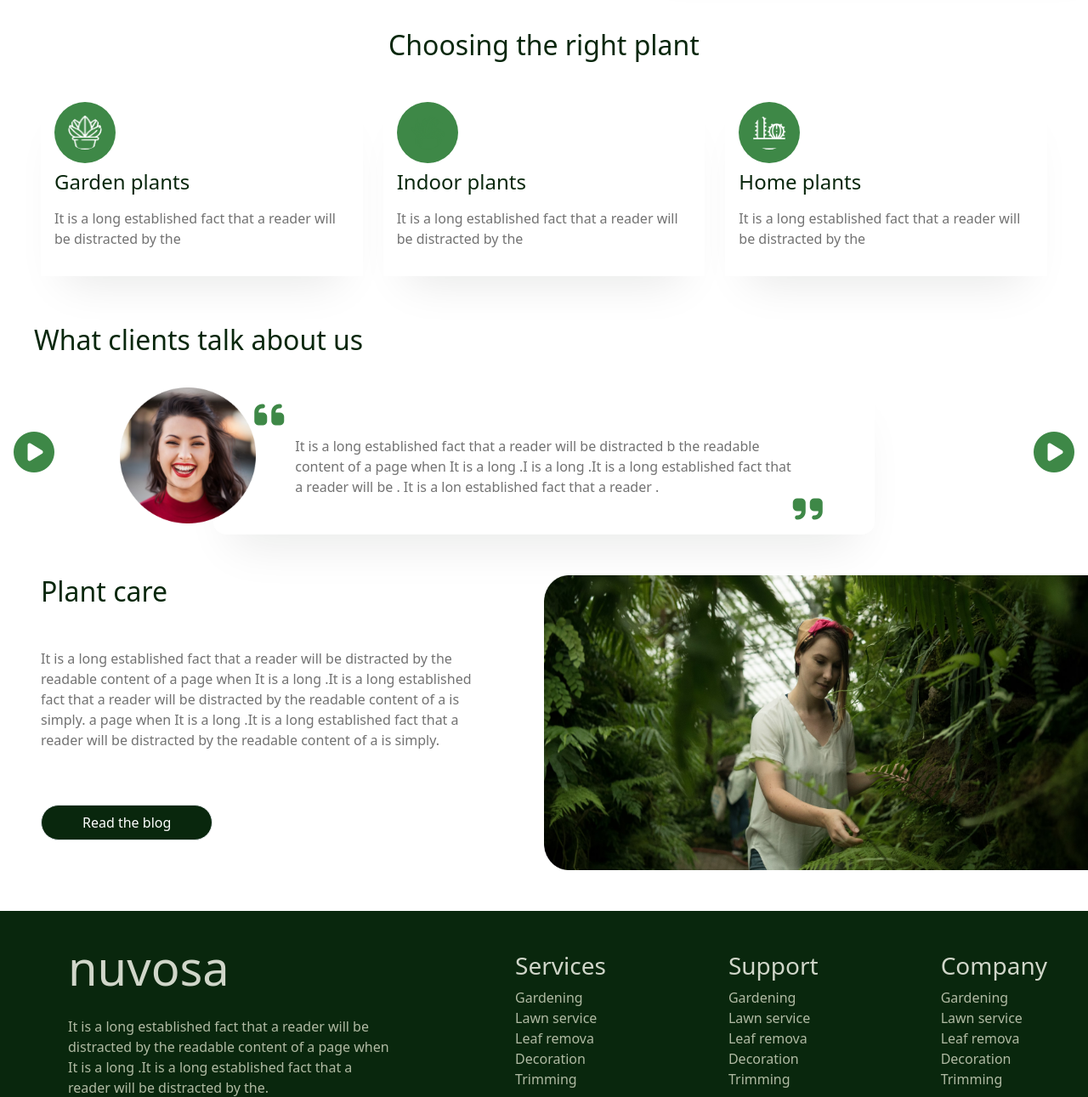
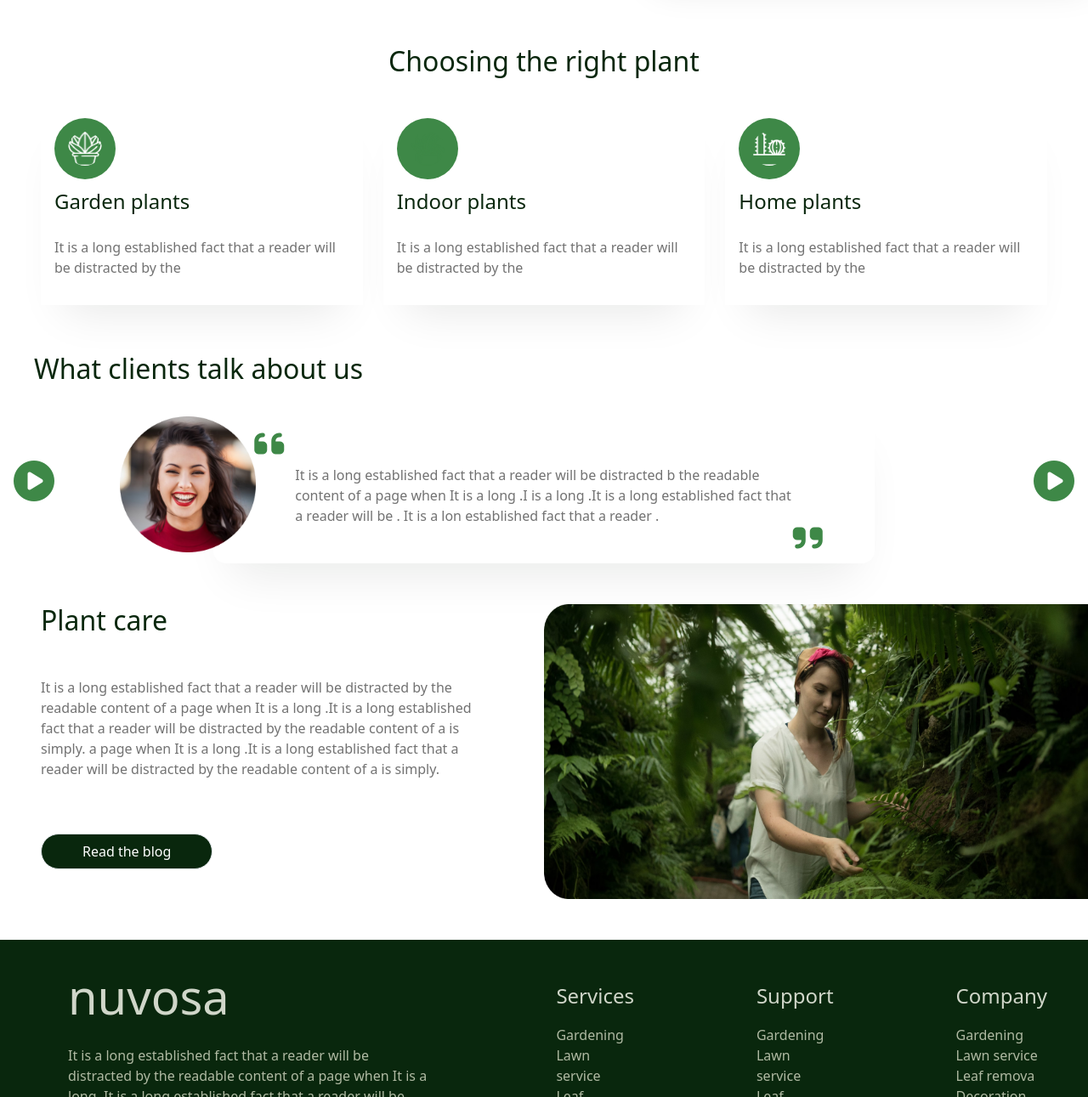
Before and after one commit to rohit-itobuz/seo-plant-page, a plain HTML site: page index.html in a window 1280 px wide. Shown: the part 2727-4018 px from the top of the page at 85% size. Drawn offline with Linux system fonts and the light colour scheme.

Commit message:
modified

```diff
--- a/index.html
+++ b/index.html
@@ -168,7 +168,7 @@
         <img class="position-absolute top-50 start-0 translate-middle" src="/image/watering-can1.png"
           alt="watering-can1" />
         <div class="advantage-text p-2 px-5">
-          <h6 class="g09270D p-1">Easy order</h6>
+          <p class="g09270D p-1 fs-5">Easy order</p>
           <p class="g727272">
             It is a long established<br />
             fact that a reader will be.
@@ -179,7 +179,7 @@
         <img class="position-absolute top-50 start-0 translate-middle" src="/image/watering-can2.png"
           alt="watering-can2" />
         <div class="advantage-text p-2 px-5">
-          <h6 class="g09270D p-1">Fast delivery</h6>
+          <p class="g09270D p-1 fs-5">Fast delivery</p>
           <p class="g727272">
             It is a long established<br />
             fact that a reader will be.
@@ -190,7 +190,7 @@
         <img class="position-absolute top-50 start-0 translate-middle" src="/image/watering-can3.png"
           alt="watering-can3" />
         <div class="advantage-text p-2 px-5">
-          <h6 class="g09270D p-1">Easy order</h6>
+          <p class="g09270D p-1 fs-5">Easy order</p>
           <p class="g727272">
             It is a long established<br />
             fact that a reader will be.
@@ -238,7 +238,7 @@
     <div class="d-flex flex-column gap-4 flex-md-row mt-4 justify-content-center justify-content-xl-evenly">
       <div class="choosing p-3 d-flex flex-column gap-2">
         <img class="p-3" src="/image/garden.png" alt="garden-plants" />
-        <h4 class="choose-header g09270D">Garden plants</h4>
+        <p class="choose-header g09270D fs-4">Garden plants</p>
         <p class="g727272">
           It is a long established fact that a reader will be distracted by
           the
@@ -246,7 +246,7 @@
       </div>
       <div class="choosing p-3 d-flex flex-column gap-2">
         <img class="p-3" src="/image/indoor.png" alt="indoor-plants" />
-        <h4 class="choose-header g09270D">Indoor plants</h4>
+        <p class="choose-header g09270D fs-4">Indoor plants</p>
         <p class="g727272">
           It is a long established fact that a reader will be distracted by
           the
@@ -254,7 +254,7 @@
       </div>
       <div class="choosing p-3 d-flex flex-column gap-2">
         <img class="p-3" src="/image/home.png" alt="home-plants" />
-        <h4 class="choose-header g09270D">Home plants</h4>
+        <p class="choose-header g09270D fs-4">Home plants</p>
         <p class="g727272">
           It is a long established fact that a reader will be distracted by
           the
@@ -365,7 +365,7 @@
       </div>
 
       <div class="d-flex flex-column p-3 mt-md-4 p-lg-4 px-xl-5">
-        <h3 class="gD0D6C9">Services</h3>
+        <p class="gD0D6C9 fs-4">Services</p>
         <a class="gB0BAA3 link-underline link-underline-opacity-0" href="#">Gardening</a>
         <a class="gB0BAA3 link-underline link-underline-opacity-0" href="#">Lawn service</a>
         <a class="gB0BAA3 link-underline link-underline-opacity-0" href="#">Leaf remova</a>
@@ -373,7 +373,7 @@
         <a class="gB0BAA3 link-underline link-underline-opacity-0" href="#">Trimming</a>
       </div>
       <div class="d-flex flex-column p-3 mt-md-4 p-lg-4 px-xl-5">
-        <h3 class="gD0D6C9">Support</h3>
+        <p class="gD0D6C9 fs-4">Support</p>
         <a class="gB0BAA3 link-underline link-underline-opacity-0" href="#">Gardening</a>
         <a class="gB0BAA3 link-underline link-underline-opacity-0" href="#">Lawn service</a>
         <a class="gB0BAA3 link-underline link-underline-opacity-0" href="#">Leaf remova</a>
@@ -381,7 +381,7 @@
         <a class="gB0BAA3 link-underline link-underline-opacity-0" href="#">Trimming</a>
       </div>
       <div class="d-flex flex-column p-3 mt-md-4 p-lg-4 px-xl-5">
-        <h3 class="gD0D6C9">Company</h3>
+        <p class="gD0D6C9 fs-4">Company</p>
         <a class="gB0BAA3 link-underline link-underline-opacity-0" href="#">Gardening</a>
         <a class="gB0BAA3 link-underline link-underline-opacity-0" href="#">Lawn service</a>
         <a class="gB0BAA3 link-underline link-underline-opacity-0" href="#">Leaf remova</a>
--- a/js/main.js
+++ b/js/main.js
@@ -2,6 +2,7 @@ const slides = document.getElementsByClassName("show-slide");
 const dots = document.getElementsByClassName("dot");
 const slidesCollection = document.getElementsByClassName("show-slide-collection");
 const slidesClients = document.getElementsByClassName("show-slide-clients");
+
 let slideIndex = 1;
 let collectionIndex = 1;
 let clientsIndex = 1;
@@ -63,7 +64,6 @@ function currentSlideB(n) {
 }
 
 function displaySlidesClients(n) {
-    let b;
     if (n > slidesClients.length) {
         clientsIndex = 1;
     } else if (n < 1) {
```
Also changed, not shown: 1 other file.
